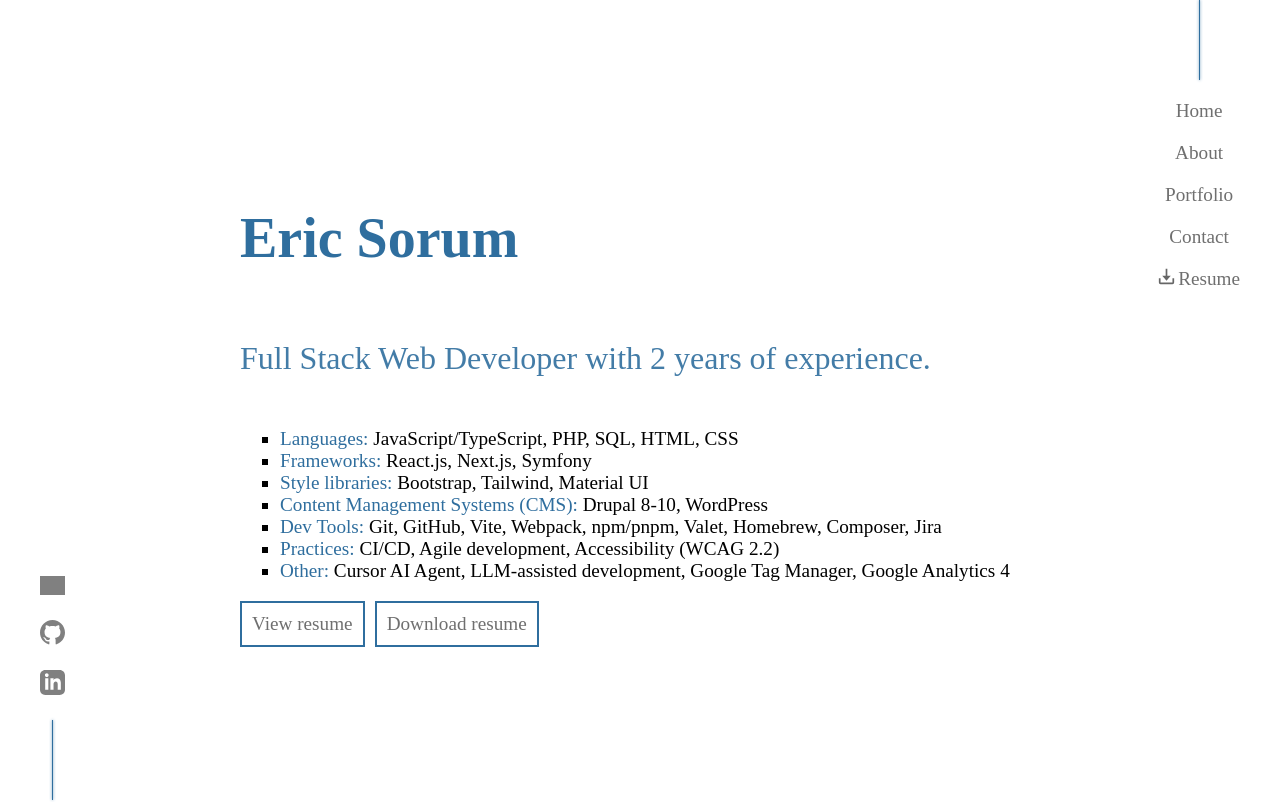
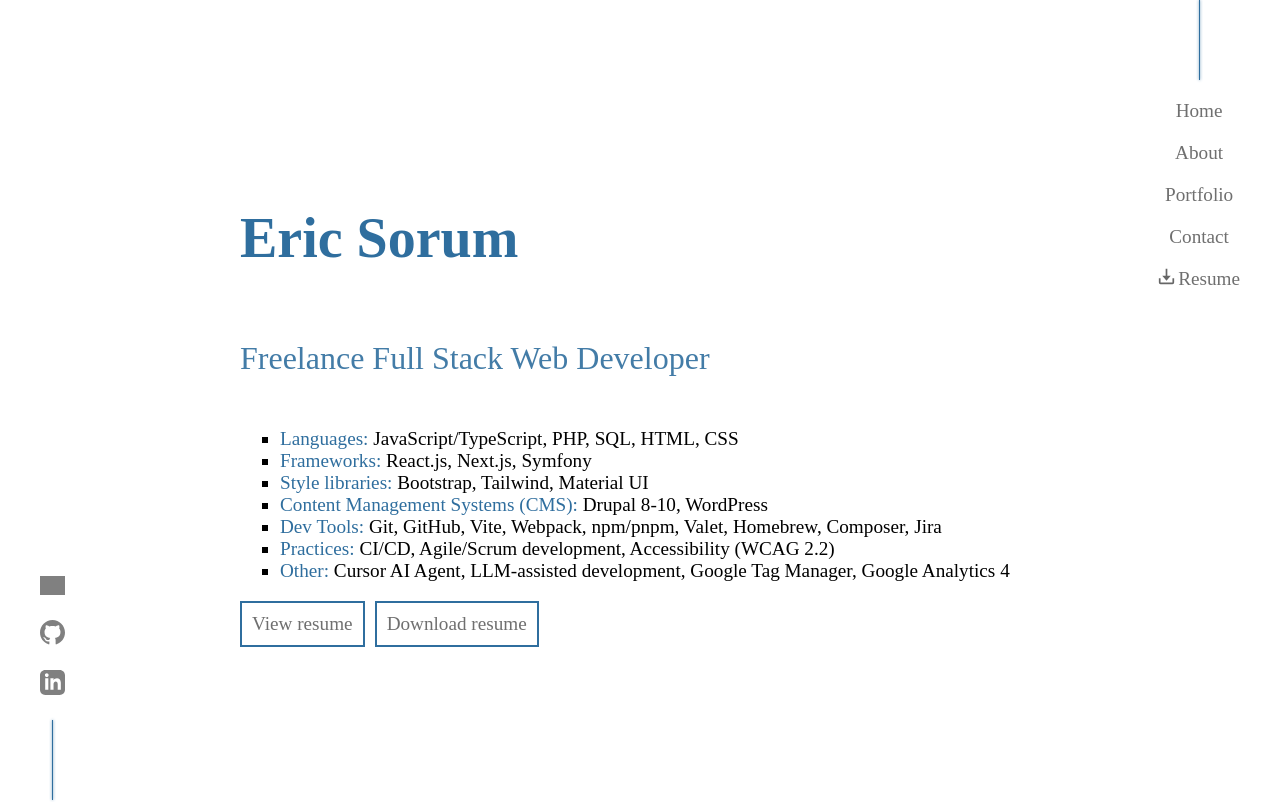
Before and after one commit to EricSorum/portfolio-site, a React (Vite) app: page / in a window 1280 px wide. Shown: the top 802 px of the page. Built offline with nearby package versions, Linux system fonts and the light colour scheme; grey boxes are pictures that could not be loaded.

Commit message:
Removed experience from subheader.

```diff
--- a/src/components/Home.jsx
+++ b/src/components/Home.jsx
@@ -10,7 +10,7 @@ function Home() {
           <h1 className={style.homeHeader}>Eric Sorum</h1>
         </div>
         <p className={style.subHeader}>
-          Full Stack Web Developer with 2 years of experience.
+          <span>Freelance</span> Full Stack Web Developer
         </p>
         <ul>
           <li><span className={style.skillCategory}>Languages:</span> JavaScript/TypeScript, PHP, SQL, HTML, CSS</li>
@@ -18,7 +18,7 @@ function Home() {
           <li><span className={style.skillCategory}>Style libraries:</span> Bootstrap, Tailwind, Material UI </li>
           <li><span className={style.skillCategory}>Content Management Systems (CMS):</span> Drupal 8-10, WordPress</li>
           <li><span className={style.skillCategory}>Dev Tools:</span> Git, GitHub, Vite, Webpack, npm/pnpm, Valet, Homebrew, Composer, Jira</li>
-          <li><span className={style.skillCategory}>Practices:</span> CI/CD, Agile development, Accessibility (WCAG 2.2)</li>
+          <li><span className={style.skillCategory}>Practices:</span> CI/CD, Agile/Scrum development, Accessibility (WCAG 2.2)</li>
           <li><span className={style.skillCategory}>Other:</span> Cursor AI Agent, LLM-assisted development, Google Tag Manager, Google Analytics 4</li>
         </ul>
         <div className={style.resumeButtons}>
```
